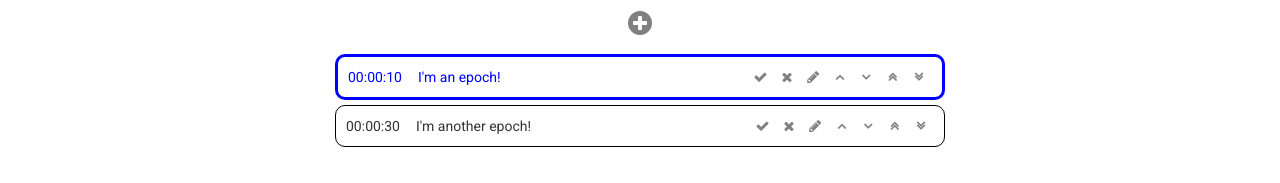
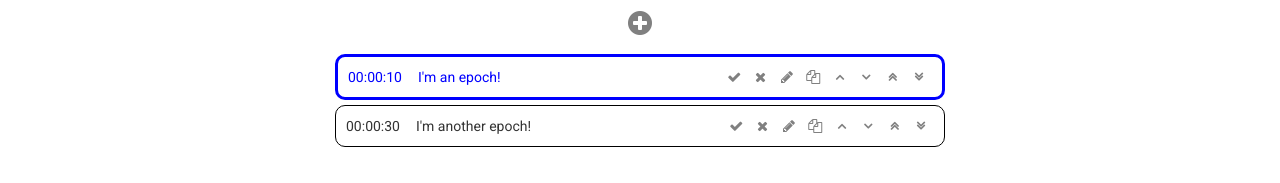
Before and after one commit to czhao39/epochs, a React app: page / in a window 1280 px wide. Shown: the part 461-644 px from the top of the page. Built offline with nearby package versions, Linux system fonts and the light colour scheme.

Commit message:
allow task duplication

```diff
--- a/src/components/TaskItem.js
+++ b/src/components/TaskItem.js
@@ -5,7 +5,7 @@ import "../styles/TaskItem.scss";
 import { secsToDuration, durationToString } from "../helpers";
 
 
-const TaskItem = ({ index, name, secsRemaining, setTimeRemaining, moveTask, finishTask, toggleEditTaskModal }) => {
+const TaskItem = ({ index, name, secsRemaining, setTimeRemaining, moveTask, finishTask, createTask, toggleEditTaskModal }) => {
     return (
         <div className={`task-item${index === 0 ? " current" : ""}`}>
             <div className="task-item-time-remaining">{durationToString(secsToDuration(secsRemaining))}</div>
@@ -22,6 +22,10 @@ const TaskItem = ({ index, name, secsRemaining, setTimeRemaining, moveTask, fini
                 <i
                     className="edit-button fa fa-fw fa-pencil"
                     onClick={() => toggleEditTaskModal(true, index)}
+                />
+                <i
+                    className="fa fa-fw fa-copy"
+                    onClick={() => createTask({ name, secsRemaining })}
                 />
                 <i
                     className="fa fa-fw fa-angle-up"
@@ -51,6 +55,7 @@ TaskItem.propTypes = {
     setTimeRemaining: PropTypes.func.isRequired,
     moveTask: PropTypes.func.isRequired,
     finishTask: PropTypes.func.isRequired,
+    createTask: PropTypes.func.isRequired,
     toggleEditTaskModal: PropTypes.func.isRequired,
 };
 
--- a/src/components/TaskList.js
+++ b/src/components/TaskList.js
@@ -5,7 +5,7 @@ import "../styles/TaskList.scss";
 import TaskItem from "./TaskItem";
 
 
-const TaskList = ({ tasksArray, setTimeRemaining, moveTask, finishTask, toggleEditTaskModal }) => {
+const TaskList = ({ tasksArray, setTimeRemaining, moveTask, finishTask, createTask, toggleEditTaskModal }) => {
     return (
         <div className="task-list">
             {
@@ -19,6 +19,7 @@ const TaskList = ({ tasksArray, setTimeRemaining, moveTask, finishTask, toggleEd
                             setTimeRemaining={setTimeRemaining}
                             moveTask={moveTask}
                             finishTask={finishTask}
+                            createTask={createTask}
                             toggleEditTaskModal={toggleEditTaskModal}
                         />
                     );
@@ -33,6 +34,7 @@ TaskList.propTypes = {
     setTimeRemaining: PropTypes.func.isRequired,
     moveTask: PropTypes.func.isRequired,
     finishTask: PropTypes.func.isRequired,
+    createTask: PropTypes.func.isRequired,
     toggleEditTaskModal: PropTypes.func.isRequired,
 };
 
--- a/src/containers/TaskListContainer.js
+++ b/src/containers/TaskListContainer.js
@@ -6,13 +6,14 @@ import TaskList from "../components/TaskList";
 import { setTimeRemaining } from "../actions/setTimeRemaining";
 import { moveTask } from "../actions/moveTask";
 import { finishTask } from "../actions/finishTask";
+import { createTask } from "../actions/createTask";
 import { editTask } from "../actions/editTask";
 
 @connect(function(state) {
     return {
         tasks: state.tasks,
     };
-}, { setTimeRemaining, moveTask, finishTask, editTask })
+}, { setTimeRemaining, moveTask, finishTask, createTask, editTask })
 export default class TaskListContainer extends Component {
     render() {
         return (
@@ -29,6 +30,7 @@ export default class TaskListContainer extends Component {
                     setTimeRemaining={this.props.setTimeRemaining}
                     moveTask={this.props.moveTask}
                     finishTask={this.props.finishTask}
+                    createTask={this.props.createTask}
                     toggleEditTaskModal={(show, index) => this.props.toggleEditTaskModal(show, index)}
                 />
             </div>
```
